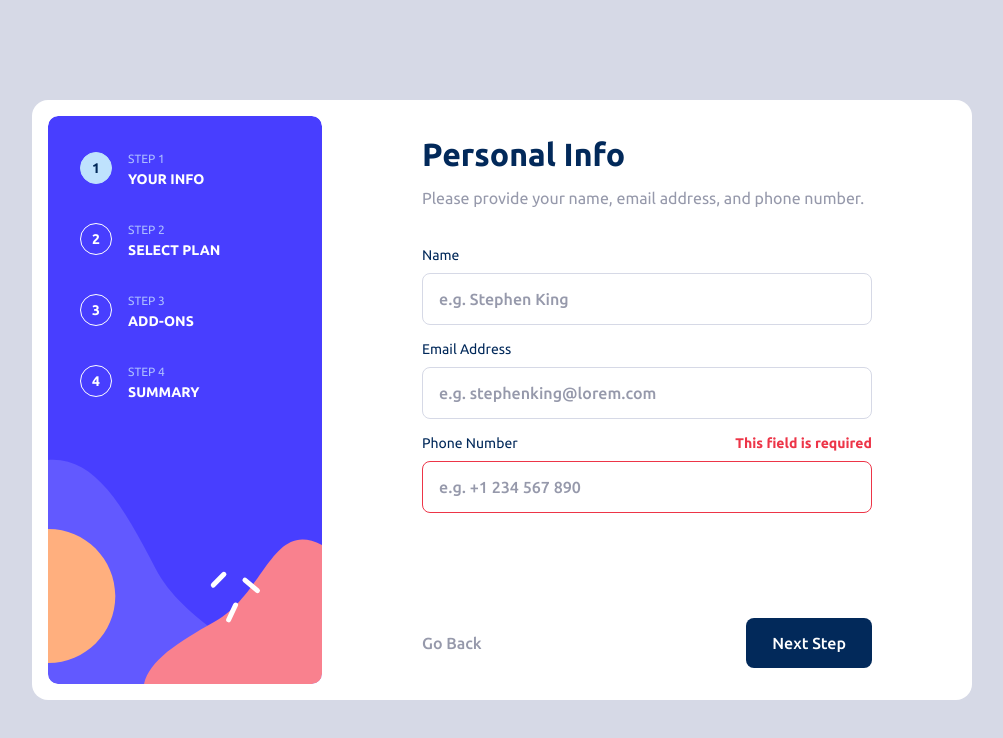
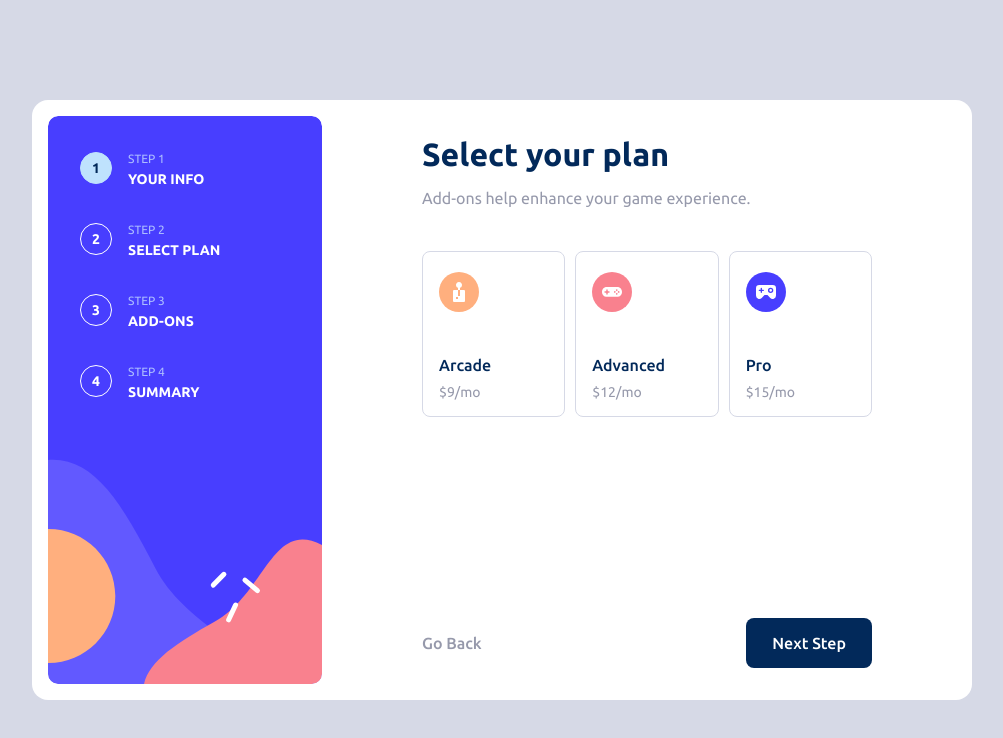
Before and after one commit to IgoCarvalho/frontend-mentor-challenges, a Vue app in the folder multi-step-form/: page / in a window 1280 px wide. Shown: the top 738 px of the page, without its empty margins (138-1141 px from the left). Built offline with nearby package versions, Linux system fonts and the light colour scheme.

Commit message:
✨ create InputRadioBox component

```diff
--- a/multi-step-form/src/components/AppButton.vue
+++ b/multi-step-form/src/components/AppButton.vue
@@ -1,6 +1,6 @@
 <script setup lang="ts">
 interface AppButtonProps {
-  variant: 'primary' | 'secondary' | 'transparent';
+  variant?: 'primary' | 'secondary' | 'transparent';
 }
 
 withDefaults(defineProps<AppButtonProps>(), {
--- a/multi-step-form/src/components/AppForm.vue
+++ b/multi-step-form/src/components/AppForm.vue
@@ -1,12 +1,22 @@
 <script setup lang="ts">
+import { ref } from 'vue';
+
 import AppButton from './AppButton.vue';
 import AppInput from './AppInput.vue';
 import FormSection from './FormSection.vue';
+import InputRadioBox from './InputRadioBox.vue';
+
+import ArcadeIcon from './icons/ArcadeIcon.vue';
+import AdvancedIcon from './icons/AdvancedIcon.vue';
+import ProIcon from './icons/ProIcon.vue';
+
+const plan = ref('');
 </script>
 
 <template>
   <form class="form">
     <FormSection
+      v-if="false"
       title="Personal Info"
       subtitle="Please provide your name, email address, and phone number."
     >
@@ -25,6 +35,33 @@
           placeholder="e.g. +1 234 567 890"
           error="This field is required"
         />
+      </div>
+    </FormSection>
+
+    <FormSection
+      title="Select your plan"
+      subtitle="Add-ons help enhance your game experience."
+    >
+      <div class="form-ratio-box-container">
+        <InputRadioBox
+          v-model="plan"
+          label="Arcade"
+          name="arcade"
+          price="$9/mo"
+        >
+          <ArcadeIcon />
+        </InputRadioBox>
+        <InputRadioBox
+          v-model="plan"
+          label="Advanced"
+          name="advanced"
+          price="$12/mo"
+        >
+          <AdvancedIcon />
+        </InputRadioBox>
+        <InputRadioBox v-model="plan" label="Pro" name="pro" price="$15/mo">
+          <ProIcon />
+        </InputRadioBox>
       </div>
     </FormSection>
 
@@ -49,6 +86,12 @@
   margin-top: 4rem;
 }
 
+.form-ratio-box-container {
+  display: flex;
+  gap: 1rem;
+  padding-top: 4.4rem;
+}
+
 .form-action-buttons {
   position: absolute;
   bottom: 1.6rem;
--- /dev/null
+++ b/multi-step-form/src/components/InputRadioBox.vue
@@ -0,0 +1,88 @@
+<script setup lang="ts">
+import { computed } from 'vue';
+
+interface InputRadioBoxProps {
+  name: string;
+  label: string;
+  price: string;
+  modelValue?: string;
+}
+const props = defineProps<InputRadioBoxProps>();
+
+interface InputRadioBoxEmits {
+  (e: 'update:modelValue', value: string): void;
+}
+const emit = defineEmits<InputRadioBoxEmits>();
+
+function handleInputChange(e: Event) {
+  const input = e.target as HTMLInputElement;
+
+  emit('update:modelValue', input.value);
+}
+
+const isChecked = computed(() => {
+  return props.modelValue === props.name;
+});
+</script>
+
+<template>
+  <input
+    type="radio"
+    :id="name"
+    :checked="isChecked"
+    :value="name"
+    @change="handleInputChange"
+  />
+  <label :for="name" class="radio-box">
+    <div class="radio-box-icon">
+      <slot></slot>
+    </div>
+
+    <div class="radio-box-info">
+      <p class="radio-box-title">{{ label }}</p>
+      <span class="radio-box-subtitle">{{ price }}</span>
+    </div>
+  </label>
+</template>
+
+<style scoped>
+input {
+  display: none;
+}
+
+input:checked + .radio-box {
+  border-color: var(--color-radio-box-border-hover);
+  background-color: var(--color-radio-box-check-bg);
+}
+
+.radio-box {
+  display: flex;
+  flex-direction: column;
+  width: 100%;
+  border: 1px solid var(--color-radio-box-border);
+  border-radius: 0.8rem;
+  padding: 2rem 1.6rem 1.6rem;
+  cursor: pointer;
+}
+.radio-box:hover {
+  border-color: var(--color-radio-box-border-hover);
+}
+
+.radio-box-icon {
+  width: 40px;
+  height: 40px;
+  margin-bottom: 4.4rem;
+}
+
+.radio-box-title {
+  font-size: 1.6rem;
+  font-weight: 500;
+  color: var(--color-text);
+  margin-bottom: 0.8rem;
+}
+
+.radio-box-subtitle {
+  font-size: 1.4rem;
+  color: var(--color-text-muted);
+}
+</style>
--- /dev/null
+++ b/multi-step-form/src/components/icons/AdvancedIcon.vue
@@ -0,0 +1,17 @@
+<template>
+  <svg
+    xmlns="http://www.w3.org/2000/svg"
+    width="40"
+    height="40"
+    viewBox="0 0 40 40"
+  >
+    <g fill="none" fill-rule="evenodd">
+      <circle cx="20" cy="20" r="20" fill="#F9818E" />
+      <path
+        fill="#FFF"
+        fill-rule="nonzero"
+        d="M25.057 15H14.944C12.212 15 10 17.03 10 19.885c0 2.857 2.212 4.936 4.944 4.936h10.113c2.733 0 4.943-2.08 4.943-4.936S27.79 15 25.057 15ZM17.5 20.388c0 .12-.108.237-.234.237h-1.552v1.569c0 .126-.138.217-.259.217H14.5c-.118 0-.213-.086-.213-.203v-1.583h-1.569c-.126 0-.217-.139-.217-.26v-.956c0-.117.086-.213.202-.213h1.584v-1.554c0-.125.082-.231.203-.231h.989c.12 0 .236.108.236.234v1.551h1.555c.125 0 .231.083.231.204v.988Zm5.347.393a.862.862 0 0 1-.869-.855c0-.472.39-.856.869-.856.481 0 .87.384.87.856 0 .471-.389.855-.87.855Zm1.9 1.866a.86.86 0 0 1-.87-.852.86.86 0 0 1 .87-.855c.48 0 .87.38.87.855a.86.86 0 0 1-.87.852Zm0-3.736a.862.862 0 0 1-.87-.854c0-.472.39-.856.87-.856s.87.384.87.856a.862.862 0 0 1-.87.854Zm1.899 1.87a.862.862 0 0 1-.868-.855c0-.472.389-.856.868-.856s.868.384.868.856a.862.862 0 0 1-.868.855Z"
+      />
+    </g>
+  </svg>
+</template>
--- /dev/null
+++ b/multi-step-form/src/components/icons/ArcadeIcon.vue
@@ -0,0 +1,17 @@
+<template>
+  <svg
+    xmlns="http://www.w3.org/2000/svg"
+    width="40"
+    height="40"
+    viewBox="0 0 40 40"
+  >
+    <g fill="none" fill-rule="evenodd">
+      <circle cx="20" cy="20" r="20" fill="#FFAF7E" />
+      <path
+        fill="#FFF"
+        fill-rule="nonzero"
+        d="M24.995 18.005h-3.998v5.998h-2v-5.998H15a1 1 0 0 0-1 1V29a1 1 0 0 0 1 1h9.995a1 1 0 0 0 1-1v-9.995a1 1 0 0 0-1-1Zm-5.997 8.996h-2v-1.999h2v2Zm2-11.175a2.999 2.999 0 1 0-2 0v2.18h2v-2.18Z"
+      />
+    </g>
+  </svg>
+</template>
--- /dev/null
+++ b/multi-step-form/src/components/icons/ProIcon.vue
@@ -0,0 +1,17 @@
+<template>
+  <svg
+    xmlns="http://www.w3.org/2000/svg"
+    width="40"
+    height="40"
+    viewBox="0 0 40 40"
+  >
+    <g fill="none" fill-rule="evenodd">
+      <circle cx="20" cy="20" r="20" fill="#483EFF" />
+      <path
+        fill="#FFF"
+        fill-rule="nonzero"
+        d="M26.666 13H13.334A3.333 3.333 0 0 0 10 16.333v7.193a3.447 3.447 0 0 0 2.14 3.24c1.238.5 2.656.182 3.56-.8L18.52 23h2.96l2.82 2.966a3.2 3.2 0 0 0 3.56.8 3.447 3.447 0 0 0 2.14-3.24v-7.193A3.333 3.333 0 0 0 26.666 13Zm-9.333 6H16v1.333a.667.667 0 0 1-1.333 0V19h-1.333a.667.667 0 0 1 0-1.334h1.333v-1.333a.667.667 0 1 1 1.333 0v1.333h1.333a.667.667 0 1 1 0 1.334Zm7.333 2a2.667 2.667 0 1 1 0-5.333 2.667 2.667 0 0 1 0 5.333ZM26 18.333a1.333 1.333 0 1 1-2.667 0 1.333 1.333 0 0 1 2.667 0Z"
+      />
+    </g>
+  </svg>
+</template>
--- a/multi-step-form/src/styles/main.css
+++ b/multi-step-form/src/styles/main.css
@@ -28,6 +28,10 @@
 
   --color-btn: var(--color-marine-blue);
   --color-btn-secondary: var(--color-purplish-blue);
+
+  --color-radio-box-border: var(--color-light-gray);
+  --color-radio-box-border-hover: var(--color-purplish-blue);
+  --color-radio-box-check-bg: var(--color-alabaster);
 }
 
 
```
